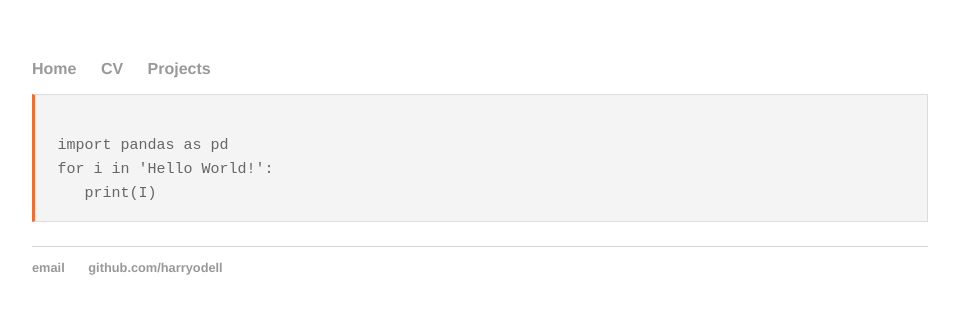
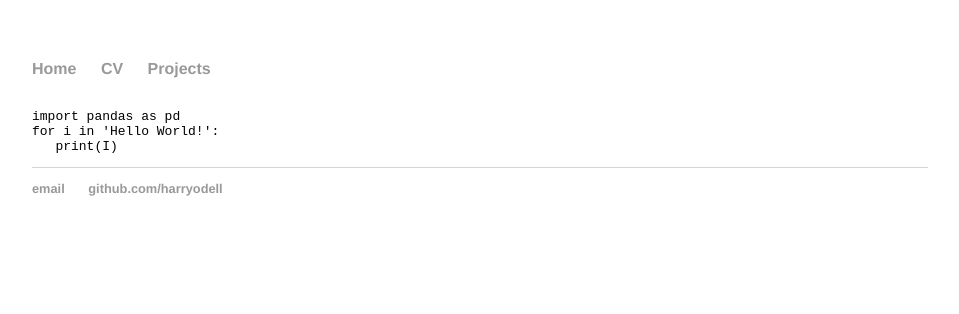
Before and after one commit to harryodell/harryodell.github.io, a Jekyll site: the page built from projects/PfSS.md, in a window 1280 px wide. Shown: the top 314 px of the page, without its empty margins (160-1119 px from the left). Built offline with Jekyll 4.4.1, drawn with Linux system fonts in a browser that asks for light colours; our own code applies the rules of GitHub Pages for plain Markdown files.

Commit message:
Update main.css

```diff
--- a/css/main.css
+++ b/css/main.css
@@ -48,18 +48,7 @@ p + ul {
 }
 
 pre {
-    background: #f4f4f4;
-    border: 1px solid #ddd;
-    border-left: 3px solid #f36d33;
-    color: #666;
-    page-break-inside: avoid;
-    font-family: monospace;
-    font-size: 15px;
-    line-height: 1.6;
-    margin-bottom: 1.6em;
-    max-width: 100%;
-    overflow: auto;
-    padding: 1em 1.5em;
-    display: block;
-    word-wrap: break-word;
+  font-family:     "Courier New"
+                    Courier
+                    monospace;
 }
```
